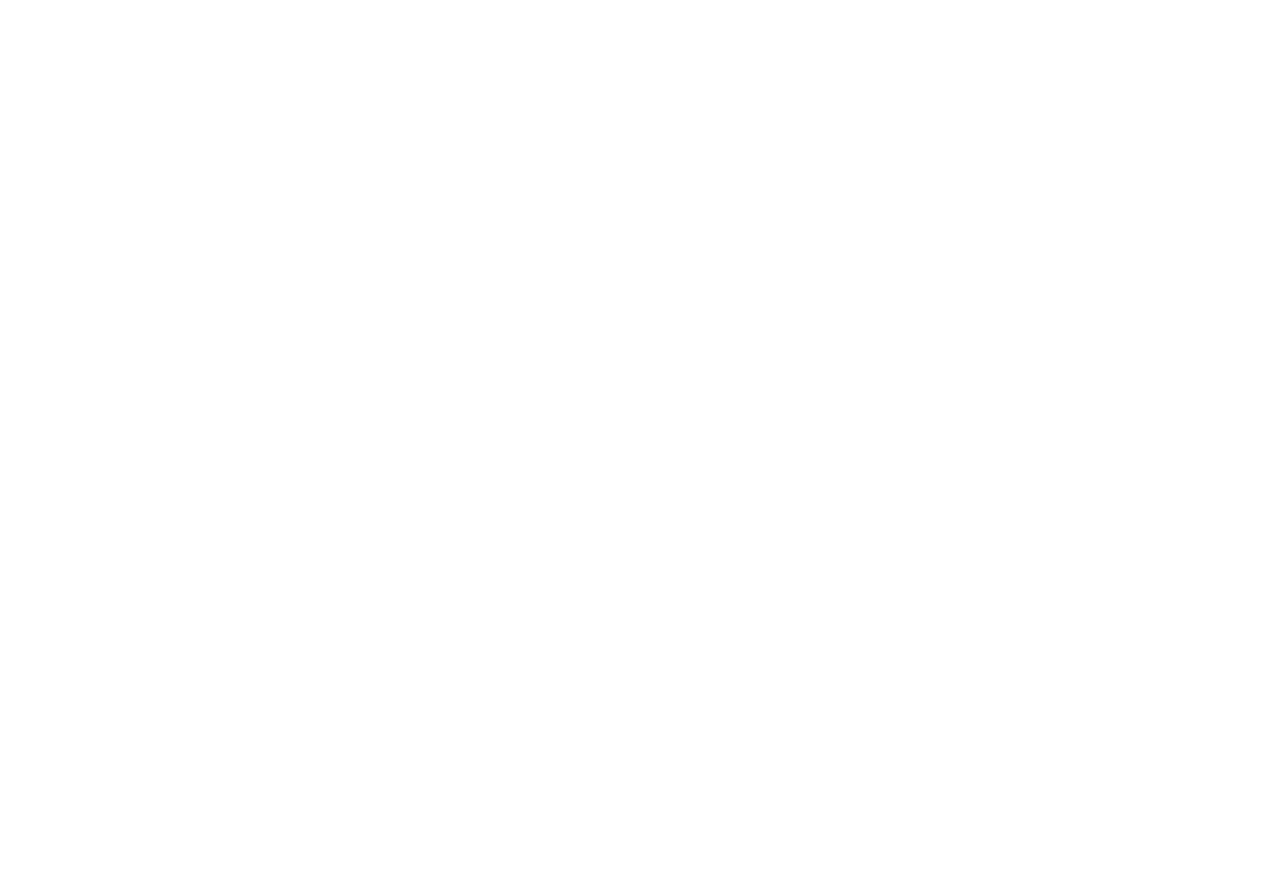
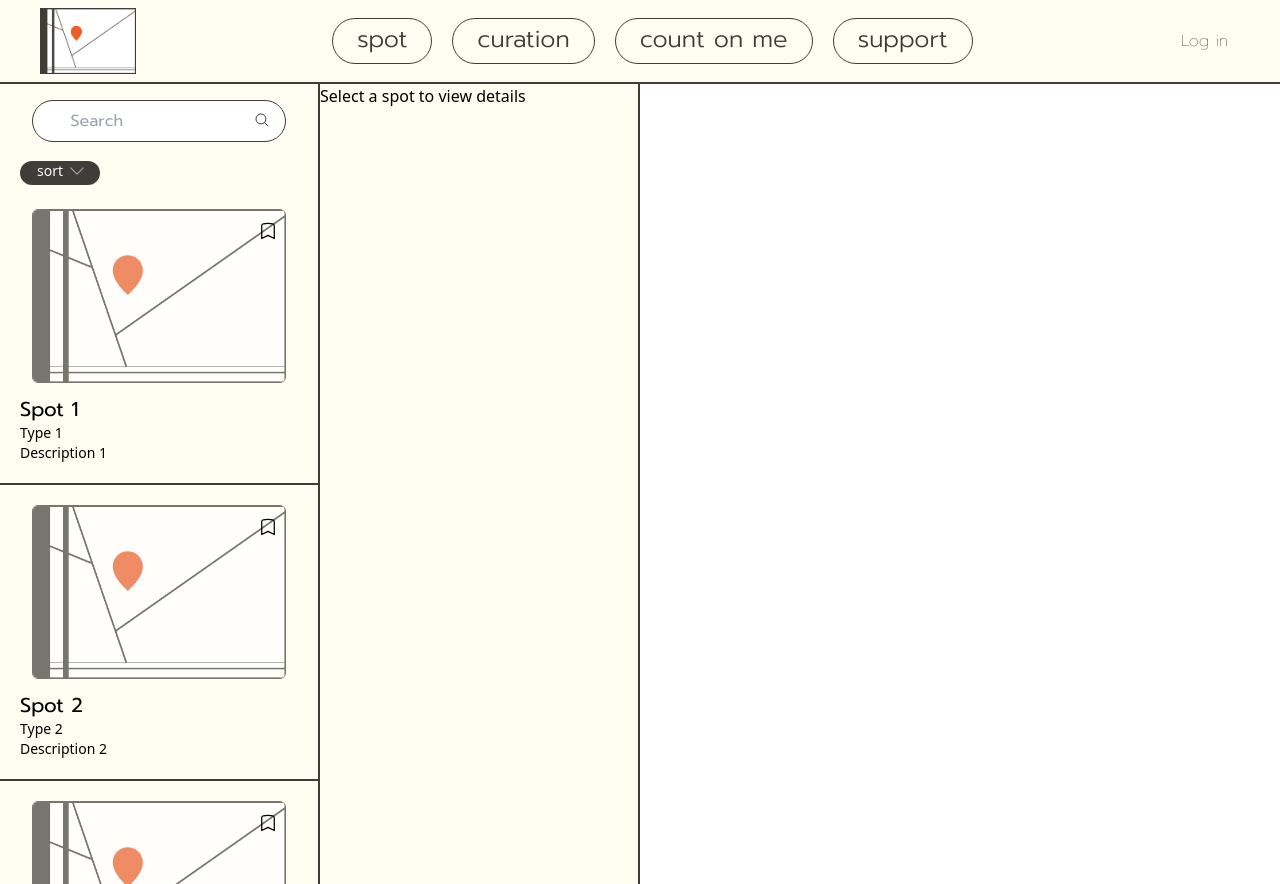
Before and after one commit to count-on-mee/frontend, a React (Vite) app: page /spot in a window 1280 px wide. Before the commit this address had no page. Before the commit the page ends 800 px from the top, so only its background shows below. Built offline with nearby package versions, Linux system fonts and the light colour scheme.

Commit message:
[Feat]SpotPage 구현

```diff
--- a/src/App.jsx
+++ b/src/App.jsx
@@ -3,6 +3,7 @@
 import LoginPage from './pages/LoginPage';
 import CalendarPage from './pages/CalendarPage';
 import DestinationListPage from './pages/DestinationListPage';
+import SpotPage from './pages/SpotPage';
 
 function App() {
   return (
@@ -10,6 +11,7 @@
       <Route path="/" element={<MainPage />} />
       <Route path="/login" element={<LoginPage />} />
       <Route path="/calendar" element={<CalendarPage />} />
+      <Route path="/spot" element={<SpotPage />} />
       <Route path="/destination" element={<DestinationListPage />} />
     </Routes>
   );
--- /dev/null
+++ b/src/pages/SpotPage.jsx
@@ -0,0 +1,164 @@
+import { useState, useMemo } from 'react';
+import { Menu, MenuButton, MenuItem, MenuItems } from '@headlessui/react';
+import {
+  MagnifyingGlassIcon,
+  ChevronDownIcon,
+  BookmarkIcon,
+} from '@heroicons/react/24/outline';
+import Header from '../components/Header';
+
+function classNames(...classes) {
+  return classes.filter(Boolean).join(' ');
+}
+
+function Searchbar() {
+  return (
+    <form className="w-4/5 mx-auto py-4" method="get">
+      <div className="relative">
+        <MagnifyingGlassIcon className="absolute h-4 w-4 end-1 mt-3 mr-3 stroke-[#403D39]" />
+        <input
+          className="w-full h-8 rounded-3xl border border-[#403D39] font-prompt p-5 "
+          type="text"
+          placeholder="   Search"
+        />
+      </div>
+    </form>
+  );
+}
+
+function SortDropdown() {
+  const sortOptions = [
+    { name: '추천순', href: '#', current: true },
+    { name: '거리순', href: '#', current: false },
+    { name: '뭐할지', href: '#', current: false },
+    { name: '고민중', href: '#', current: false },
+    { name: '하하하', href: '#', current: false },
+  ];
+  return (
+    <div className="flex items-baseline ml-5">
+      <Menu as="div" className="relative">
+        <div>
+          <MenuButton className="inline-flex justify-center text-prompt bg-[#403D39] w-20 rounded-3xl text-sm font-medium text-white hover:text-gray-900 mb-1 pb-1">
+            sort
+            <ChevronDownIcon
+              aria-hidden="true"
+              className="-mr-1 ml-1 h-5 w-5 flex-shrink-0 text-gray-400 group-hover:text-gray-500"
+            />
+          </MenuButton>
+        </div>
+
+        <MenuItems
+          transition
+          className="absolute z-10 w-30 origin-top rounded-md bg-white shadow-2xl ring-1 ring-black ring-opacity-5 transition focus:outline-none data-[closed]:scale-95 data-[closed]:transform data-[closed]:opacity-0 data-[enter]:duration-100 data-[leave]:duration-75 data-[enter]:ease-out data-[leave]:ease-in"
+        >
+          <div className="py-1">
+            {sortOptions.map(option => (
+              <MenuItem key={option.name}>
+                <a
+                  href={option.href}
+                  className={classNames(
+                    option.current
+                      ? 'font-medium text-gray-900'
+                      : 'text-gray-500',
+                    'block px-4 py-2 text-sm data-[focus]:bg-gray-100',
+                  )}
+                >
+                  {option.name}
+                </a>
+              </MenuItem>
+            ))}
+          </div>
+        </MenuItems>
+      </Menu>
+    </div>
+  );
+}
+
+function Spot({ spot, onClick }) {
+  return (
+    <div className="pb-5 border-b-2 border-[#403D39] mt-5" onClick={onClick}>
+      <div className="relative">
+        <img
+          src={spot.image || './src/assets/img/icon.png'}
+          className="border border-[#403D39] mt-5 w-4/5 mx-auto opacity-70 object-cover rounded-md"
+          alt={spot.name}
+        />
+        <BookmarkIcon className="absolute top-3 right-10 w-5 h-5" />
+      </div>
+      <p className="ml-5 mt-3 text-xl font-prompt">{spot.name}</p>
+      <p className="ml-5 text-sm">{spot.type}</p>
+      <p className="ml-5 text-sm">{spot.description}</p>
+    </div>
+  );
+}
+
+function SpotList({ spots, searchTerm, onSearch, onSelectSpot }) {
+  const filteredSpots = useMemo(
+    () =>
+      spots.filter(spot =>
+        spot.name.toLowerCase().includes(searchTerm.toLowerCase()),
+      ),
+    [spots, searchTerm],
+  );
+
+  return (
+    <div className="h-screen bg-[#FFFCF2] w-1/4 overflow-y-auto border-r-2 border-[#403D39]">
+      <Searchbar searchTerm={searchTerm} onSearch={onSearch} />
+      <SortDropdown />
+      {filteredSpots.map(spot => (
+        <Spot key={spot.id} spot={spot} onClick={() => onSelectSpot(spot)} />
+      ))}
+    </div>
+  );
+}
+
+function SpotDetail({ selectedSpot }) {
+  if (!selectedSpot) {
+    return (
+      <div className="bg-[#FFFCF2] w-1/4 border-r-2 border-[#403D39]">
+        Select a spot to view details
+      </div>
+    );
+  }
+
+  return (
+    <div className="bg-[#FFFCF2] w-1/4 border-r-2 border-[#403D39]">
+      <Spot spot={selectedSpot} />
+    </div>
+  );
+}
+
+function SpotPage() {
+  const [searchTerm, setSearchTerm] = useState('');
+  const [selectedSpot, setSelectedSpot] = useState(null);
+  const spots = useMemo(
+    () =>
+      Array.from({ length: 100 }, (_, i) => ({
+        id: i + 1,
+        name: `Spot ${i + 1}`,
+        type: `Type ${i + 1}`,
+        description: `Description ${i + 1}`,
+      })),
+    [],
+  );
+
+  const handleSearch = e => setSearchTerm(e.target.value);
+  const handleSelectSpot = spot => setSelectedSpot(spot);
+
+  return (
+    <div>
+      <Header />
+      <div className="flex">
+        <SpotList
+          spots={spots}
+          searchTerm={searchTerm}
+          onSearch={handleSearch}
+          onSelectSpot={handleSelectSpot}
+        />
+        <SpotDetail selectedSpot={selectedSpot} />
+      </div>
+    </div>
+  );
+}
+
+export default SpotPage;
```
